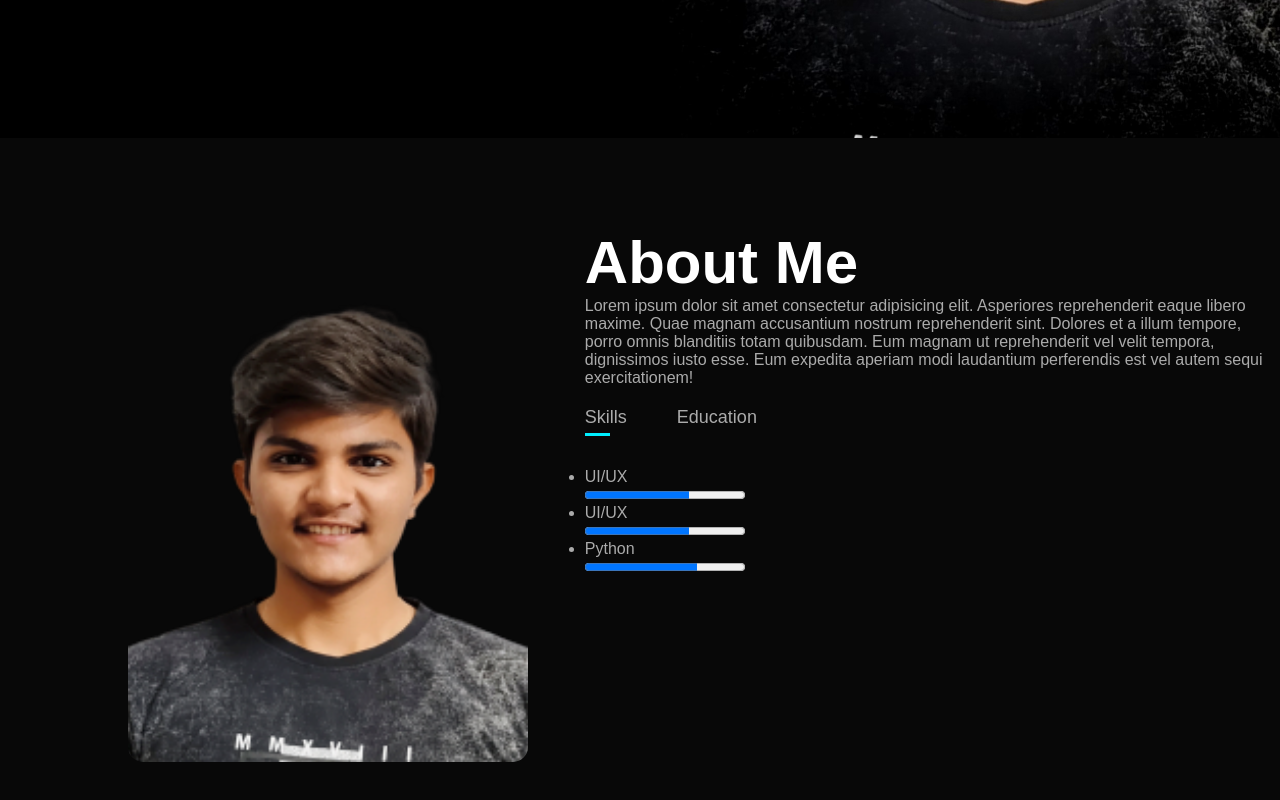
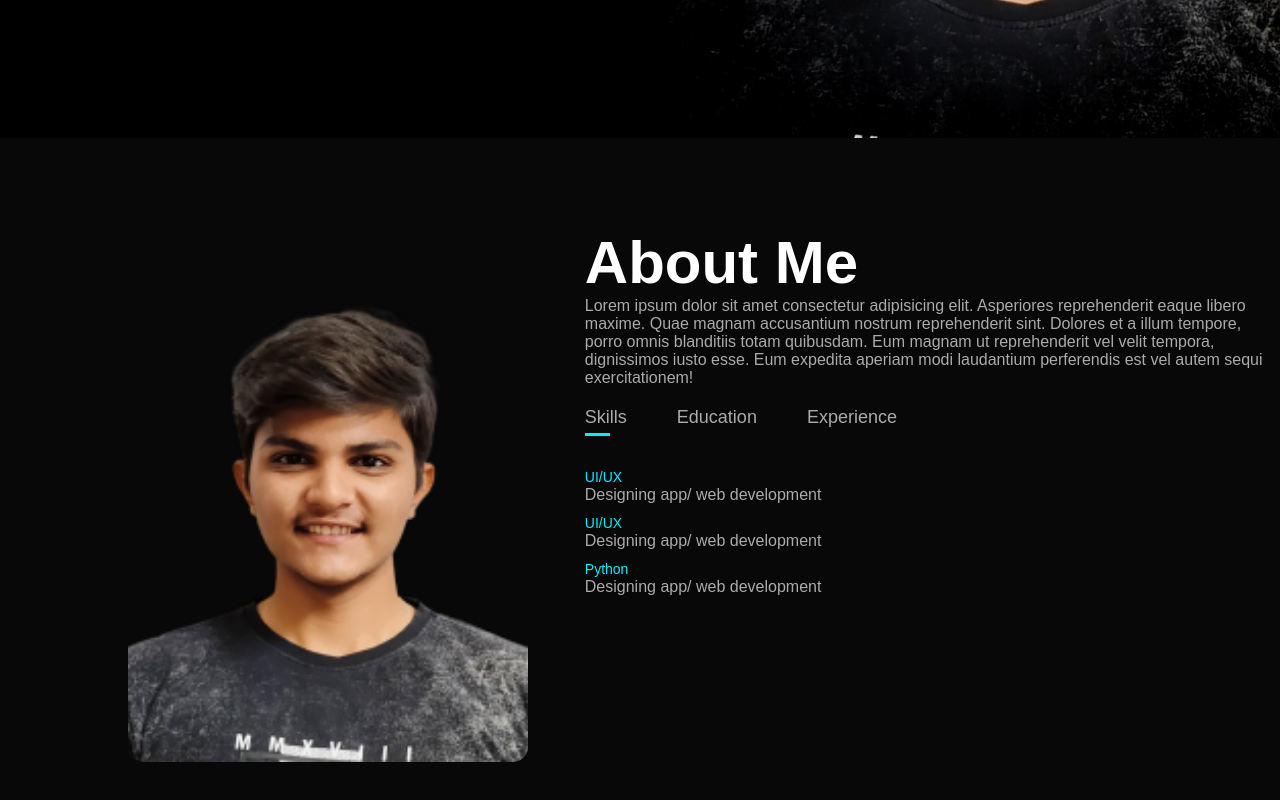
Before and after one commit to Kunj6503/Portfolio, a plain HTML site: page Portfolio/index.html in a window 1280 px wide. Shown: the part 662-1462 px from the top of the page. Drawn offline with Linux system fonts and the light colour scheme.

Commit message:
Add files via upload

```diff
--- a/Portfolio/index.html
+++ b/Portfolio/index.html
@@ -7,9 +7,11 @@
     <meta name="viewport" content="width=device-width, initial-scale=1.0">
     <title>Kunj's Portfolio</title>
     <link rel="stylesheet" href="style.css">
+
 </head>
 
 <body>
+    <script src="main.js"></script>
     <div id="header">
         <div class="container">
             <nav>
@@ -49,14 +51,33 @@
                     </p>
 
                     <div class="tab-titles">
-                        <p class="tab-links active-link">Skills</p>
-                        <p class="tab-links">Education</p>
+                        <p class="tab-links active-link" onclick="opentab('Skills')">Skills</p>
+                        <p class="tab-links" onclick="opentab('Education')">Education</p>
+                        <p class="tab-links" onclick="opentab('Experience')">Experience</p>
                     </div>
-                    <div class="tab-contents">
+                    <div class="tab-contents active-tab" id="Skills">
                         <ul>
-                            <li class="progress"><span>UI/UX </span><br> <progress value = "65" max = "100"/></li>
-                            <li><span>UI/UX</span><br> <progress value = "65" max = "100"/> </li>
-                            <li><span>Python</span><br><progress value = "70" max = "100"/ 70%></li>
+                            <li class="progress"><span>UI/UX </span><br>Designing app/ web development</li>
+                            <li><span>UI/UX</span><br>Designing app/ web development  </li>
+                            <li><span>Python</span><br>Designing app/ web development</li>
+                        </ul>
+
+                    </div>
+
+                    <div class="tab-contents" id="Education">
+                        <ul>
+                            <li class="progress"><span>UI/UX </span><br>Designing app/ web development</li>
+                            <li><span>UI/UX</span><br>Designing app/ web development  </li>
+                            <li><span>Python</span><br>Designing app/ web development</li>
+                        </ul>
+
+                    </div>
+
+                    <div class="tab-contents" id="Experience">
+                        <ul>
+                            <li class="progress"><span>UI/UX </span><br>Designing app/ web development</li>
+                            <li><span>UI/UX</span><br>Designing app/ web development  </li>
+                            <li><span>Python</span><br>Designing app/ web development</li>
                         </ul>
 
                     </div>
@@ -65,6 +86,9 @@
             </div>
         </div>
     </div>
+
+
+
 </body>
 
 </html>
--- /dev/null
+++ b/Portfolio/main.js
@@ -0,0 +1,10 @@
+var tablinks = document.getElementsByClassName("tab-links");
+var tabcontents = document.getElementsByClassName("tab-contents");
+function opentab(tabname){
+    for(tablink of tablinks){
+        tablink.classlist.remove("active-link");
+    }
+    for(tabcontent of tabcontents){
+        tabcontent.classlist.remove("active-tab");
+    }
+}
--- a/Portfolio/style.css
+++ b/Portfolio/style.css
@@ -135,3 +135,21 @@ nav ul li a:hover::after {
 .tab-links.active-link::after{
 width: 60%;
 }
+
+.tab-contents ul li{
+list-style: none;
+margin: 10px 0 ;
+}
+
+.tab-contents ul li span{
+    color: #0ef;
+    font-size: 14px;
+}
+
+.tab-contents{
+    display: none;
+}
+
+.tab-contents.active-tab{
+    display: block;
+}
```
